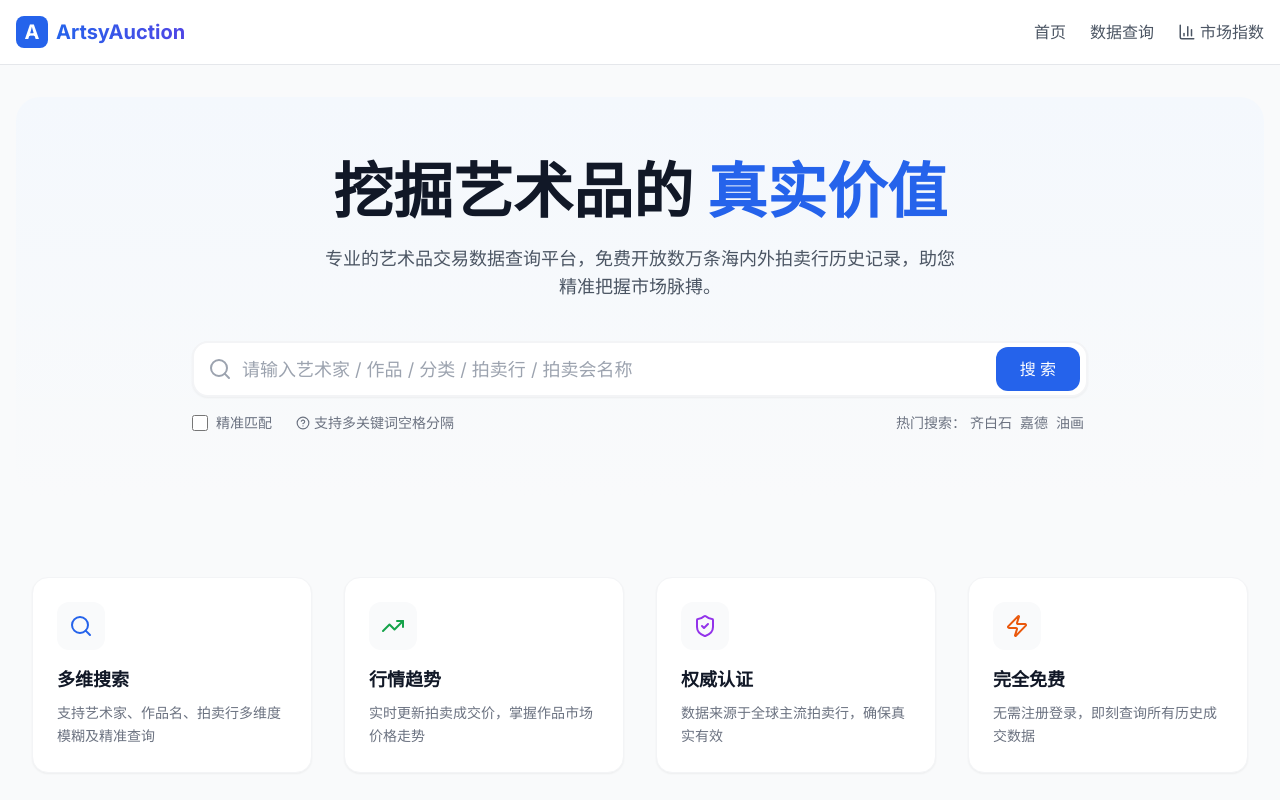
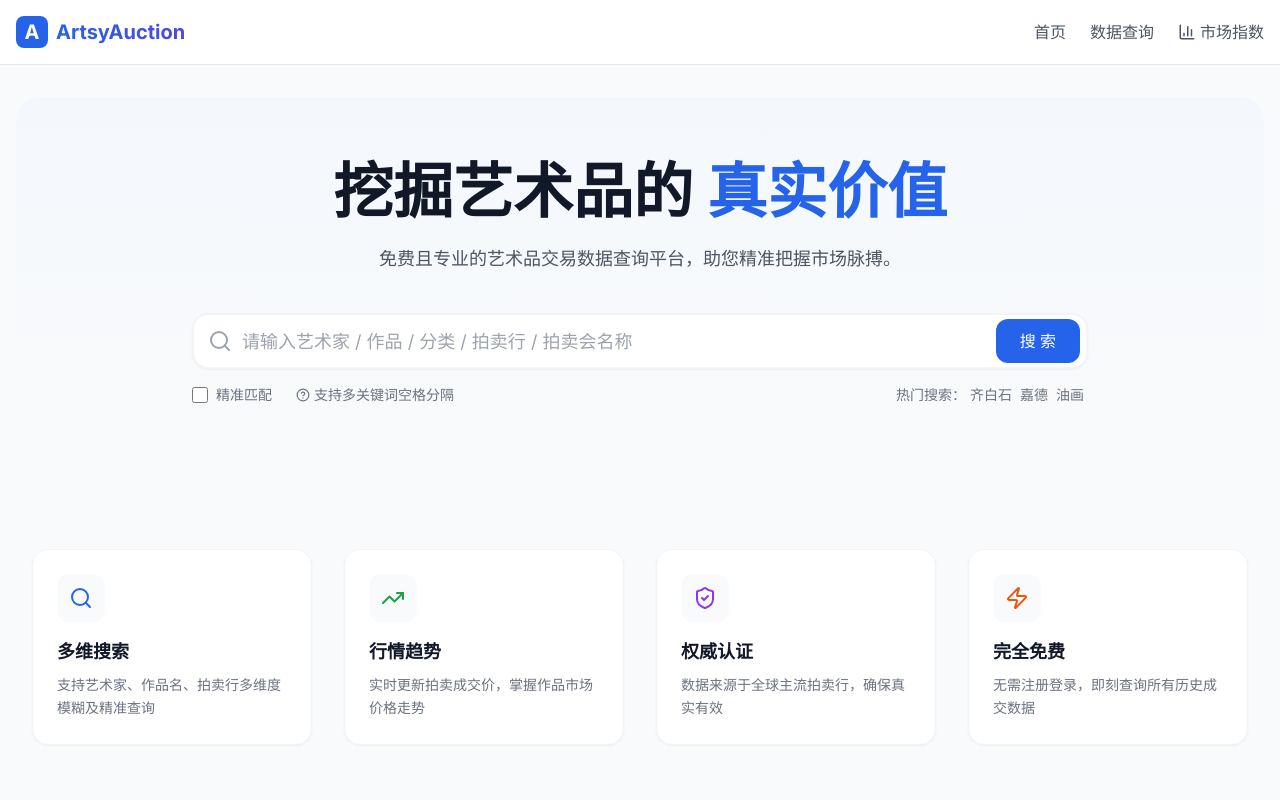
Before and after one commit to vincentyanhsiao/index, a React (Vite) app: page /#/ in a window 1280 px wide. Shown: the top 800 px of the page. Built offline with nearby package versions, Linux system fonts and the light colour scheme.

Commit message:
Update Home.tsx

```diff
--- a/pages/Home.tsx
+++ b/pages/Home.tsx
@@ -26,7 +26,7 @@ const Home: React.FC<Props> = ({ artworks }) => {
           挖掘艺术品的 <span className="text-blue-600">真实价值</span>
         </h1>
         <p className="text-lg text-gray-600 max-w-2xl mx-auto mb-10 px-4">
-          专业的艺术品交易数据查询平台，免费开放数万条海内外拍卖行历史记录，助您精准把握市场脉搏。
+          免费且专业的艺术品交易数据查询平台，助您精准把握市场脉搏。
         </p>
         <div className="px-4">
           <SearchSection onSearch={handleSearch} />
```
